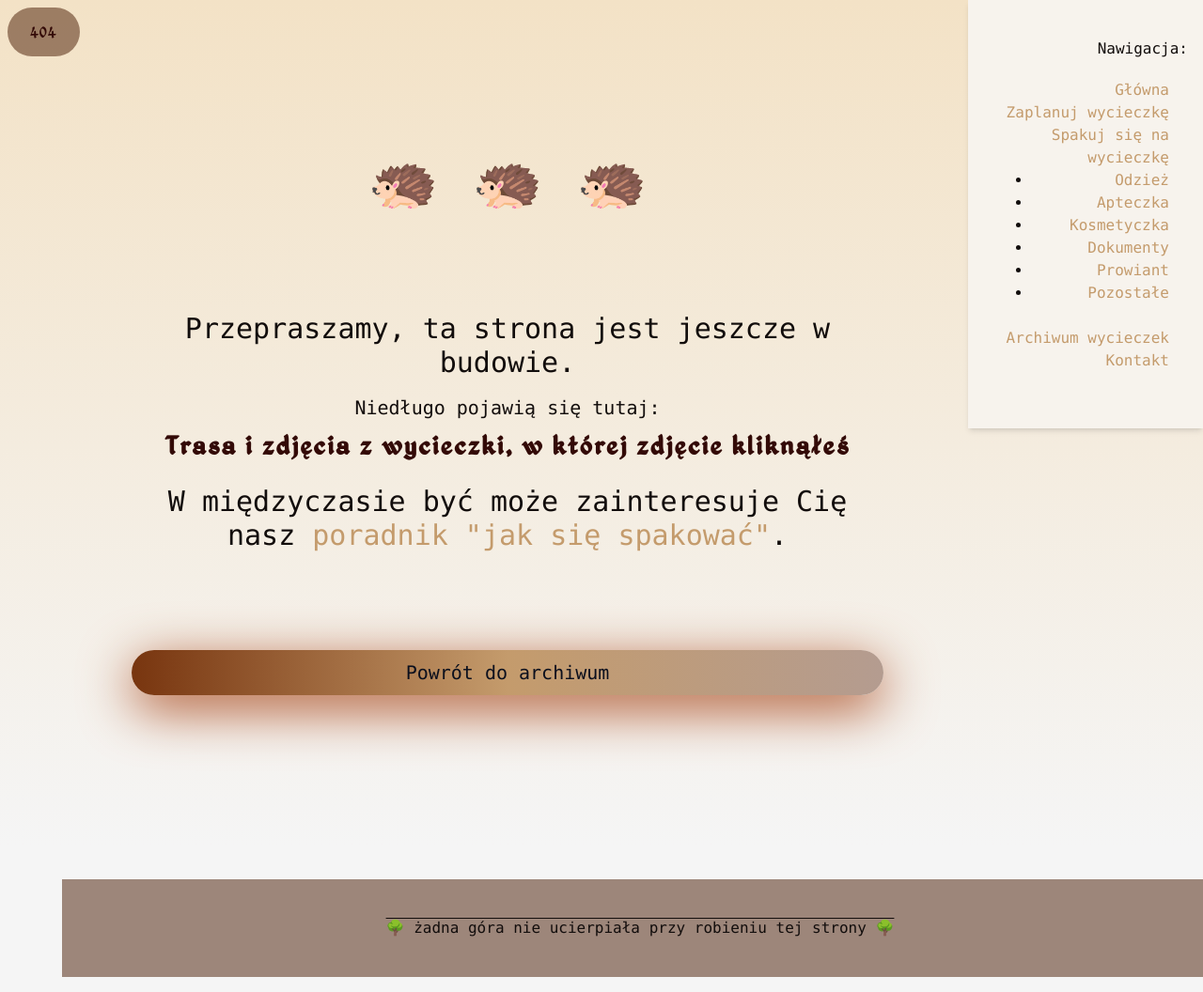
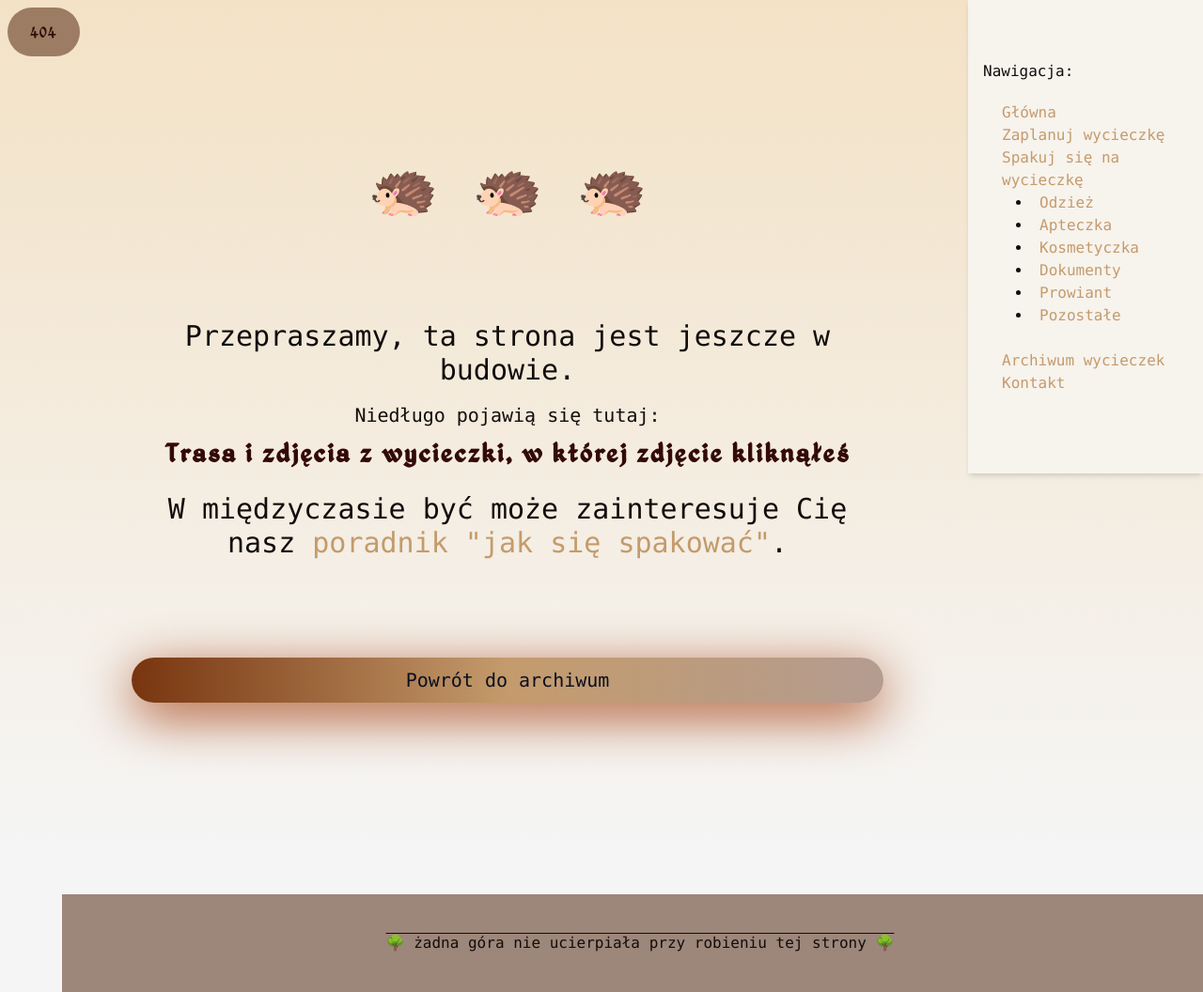
Before and after one commit to kama-pa-go/KGprojects, a Jekyll site: the page built from budowa.md, in a window 1280 px wide. Shown: the whole page at 94% size. Built offline with Jekyll 4.4.1, drawn with Linux system fonts in a browser that asks for light colours.

Commit message:
Your commit message here

```diff
--- a/_layouts/default1.html
+++ b/_layouts/default1.html
@@ -46,11 +46,11 @@
           font-size: 1.125rem;
           line-height: 1.75rem;
         }
-        /* Added styles */
         .sidebar-container {
-            width: 250px; /* Fixed width for sidebar */
+            width: 250px;
             right: 0;
-            text-align: right;
+            display: flex;
+            flex-direction: column;
         }
         @media (min-width: 1024px) {
             .sidebar-container {
@@ -84,7 +84,7 @@
 
         <div class="flex min-h-screen">
             <!-- Main content -->
-            <div class="flex-1 p-5 py-6 sm:py-15">
+            <div class="flex-1 p-5 my-6 sm:my-12">
                 {{ content }}
                 <br>
             </div>
@@ -92,9 +92,9 @@
             <!-- Sidebar -->
             <div x-show="!isMobile || sidebarOpen"
                 class="sidebar-container bg-allmostWhite transition-all duration-300 h-full shadow-md"
-                :class="{ 'fixed inset-y-0 z-40 w-64': sidebarOpen && isMobile, 'lg:w-100 lg:overflow-auto fixed inset-y-0 z-40 h-full': !isMobile }">
+                :class="{ 'fixed inset-y-0 z-40 w-64': sidebarOpen && isMobile, 'lg:w-64 lg:overflow-auto fixed inset-y-0 z-40': !isMobile }">
 
-                <div class="p-4 py-10 items-center">
+                <div class="p-4 my-12 items-center">
                     <div>Nawigacja:</div>
                     <div class="m-2">
                         {% include navigation_ekwipunek.html %}
@@ -105,13 +105,7 @@
     </main>
 
     <footer class="bg-amber-950/50 flex items-center justify-center m-4 py-10 overline z-30 w-full">
-        <p styless="text-center">🌳 żadna góra nie ucierpiała przy robieniu tej strony 🌳</p>
+        <p class="text-center">🌳 żadna góra nie ucierpiała przy robieniu tej strony 🌳</p>
     </footer>
-
-    <script>
-        function checkScreenSize() {
-            return window.innerWidth < 1024;
-        }
-    </script>
 </body>
 </html>
--- a/_layouts/ekwipunek1.html
+++ b/_layouts/ekwipunek1.html
@@ -97,7 +97,7 @@
   </main>
 
   <footer class= "bg-amber-950/50 flex items-center justify-center m-4 py-10 overline z-30 w-full">
-    <p styless="text-center w-full">🌳 żadna góra nie ucierpiała przy robieniu tej strony 🌳</p>
+    <p class="text-center">🌳 żadna góra nie ucierpiała przy robieniu tej strony 🌳</p>
   </footer>
 
 
--- a/assets/output.css
+++ b/assets/output.css
@@ -420,6 +420,12 @@
   .mx-auto {
     margin-inline: auto;
   }
+  .my-6 {
+    margin-block: calc(var(--spacing) * 6);
+  }
+  .my-12 {
+    margin-block: calc(var(--spacing) * 12);
+  }
   .-mt-8 {
     margin-top: calc(var(--spacing) * -8);
   }
@@ -1514,6 +1520,9 @@
   .py-10 {
     padding-block: calc(var(--spacing) * 10);
   }
+  .py-12 {
+    padding-block: calc(var(--spacing) * 12);
+  }
   .py-16 {
     padding-block: calc(var(--spacing) * 16);
   }
@@ -2236,6 +2245,11 @@
       grid-column: span 3 / span 3;
     }
   }
+  .sm\:my-12 {
+    @media (width >= 40rem) {
+      margin-block: calc(var(--spacing) * 12);
+    }
+  }
   .sm\:w-full {
     @media (width >= 40rem) {
       width: 100%;
@@ -2281,9 +2295,19 @@
       padding-inline: calc(var(--spacing) * 10);
     }
   }
+  .sm\:py-1 {
+    @media (width >= 40rem) {
+      padding-block: calc(var(--spacing) * 1);
+    }
+  }
   .sm\:py-4 {
     @media (width >= 40rem) {
       padding-block: calc(var(--spacing) * 4);
+    }
+  }
+  .sm\:py-12 {
+    @media (width >= 40rem) {
+      padding-block: calc(var(--spacing) * 12);
     }
   }
   .sm\:py-14 {
@@ -2366,11 +2390,6 @@
   .lg\:col-span-4 {
     @media (width >= 64rem) {
       grid-column: span 4 / span 4;
-    }
-  }
-  .lg\:w-10 {
-    @media (width >= 64rem) {
-      width: calc(var(--spacing) * 10);
     }
   }
   .lg\:w-64 {
```
